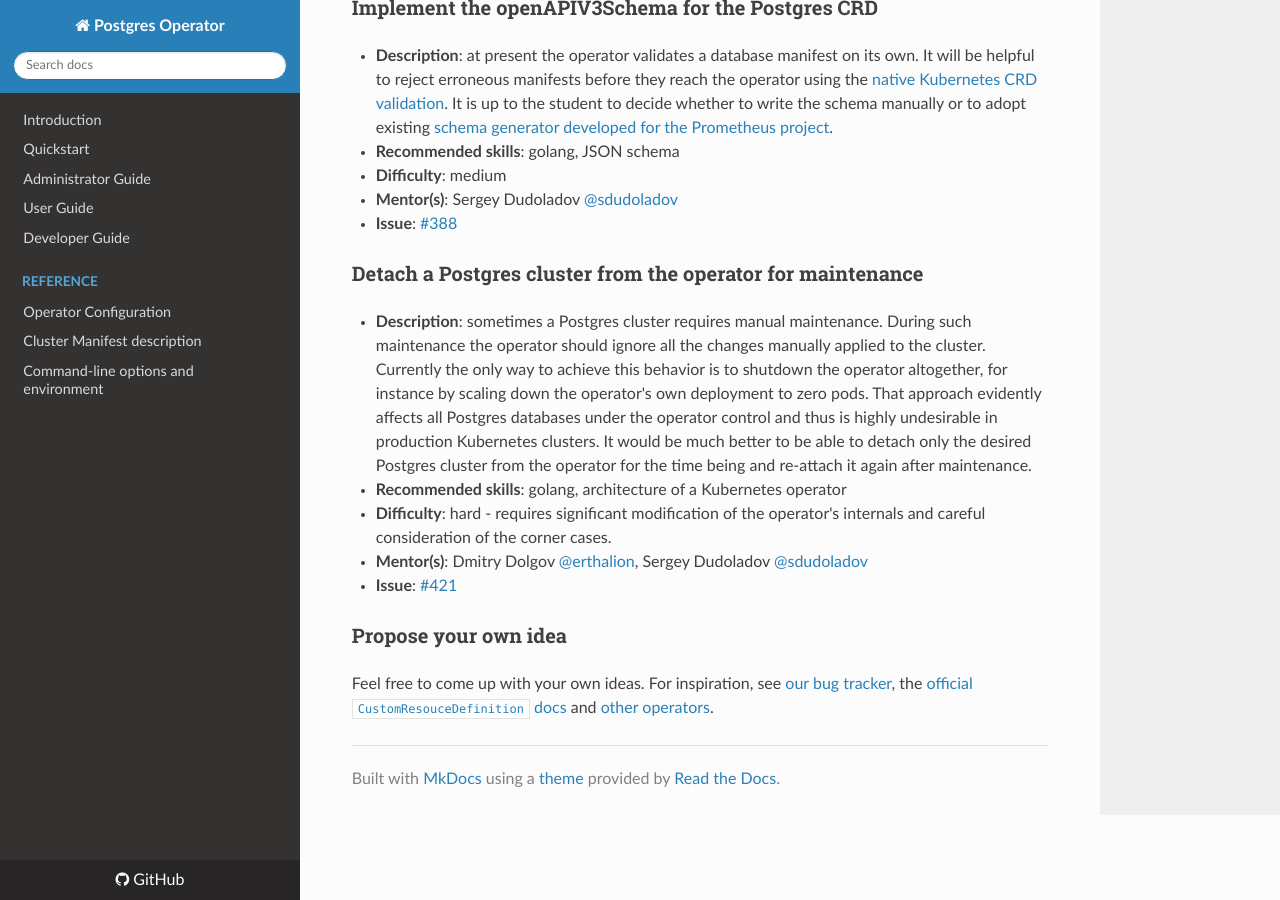
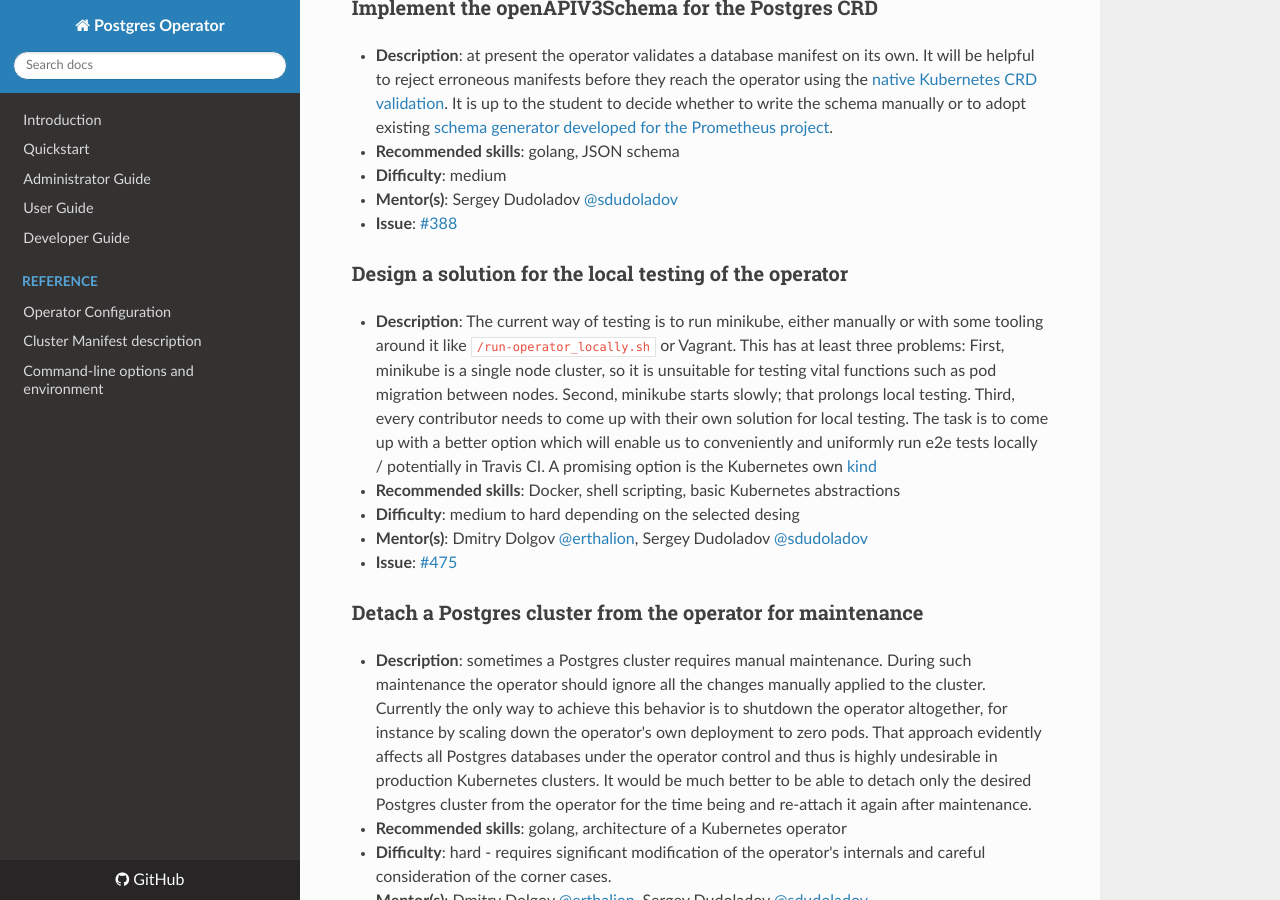
Before and after one commit to zalando/postgres-operator, an MkDocs documentation site: the page built from docs/gsoc-2019/ideas.md, in a window 1280 px wide and 900 px high, scrolled down 759 px. Built offline with MkDocs 1.6.1, drawn with Linux system fonts in a browser that asks for light colours; nearby versions of some CDN libraries; old or Windows-style settings are respelled for this version of MkDocs.

Commit message:
add one more task

```diff
--- a/docs/gsoc-2019/ideas.md
+++ b/docs/gsoc-2019/ideas.md
@@ -28,6 +28,17 @@ It will be helpful to reject erroneous manifests before they reach the operator
 * **Mentor(s)**: Sergey Dudoladov [@sdudoladov](https://github.com/sdudoladov)
 * **Issue**: [#388](https://github.com/zalando-incubator/postgres-operator/issues/388)
 
+###  Design a solution for the local testing of the operator
+
+* **Description**: The current way of testing is to run minikube, either manually or with some tooling around it like `/run-operator_locally.sh` or Vagrant. This has at least three problems:
+First, minikube is a single node cluster, so it is unsuitable for testing vital functions such as pod migration between nodes. Second, minikube starts slowly; that prolongs local testing.
+Third, every contributor  needs to come up with their own solution for local testing. The task is to come up with a better option which will enable us to conveniently and uniformly  run e2e tests locally / potentially in Travis CI.
+A promising option is the Kubernetes own [kind](https://github.com/kubernetes-sigs/kind)
+* **Recommended skills**: Docker, shell scripting, basic Kubernetes abstractions
+* **Difficulty**: medium to hard depending on the selected desing
+* **Mentor(s)**: Dmitry Dolgov [@erthalion](https://github.com/erthalion), Sergey Dudoladov [@sdudoladov](https://github.com/sdudoladov)
+* **Issue**: [#475](https://github.com/zalando-incubator/postgres-operator/issues/475)
+
 ### Detach a Postgres cluster from the operator for maintenance
 
 * **Description**: sometimes a Postgres cluster requires manual maintenance. During such maintenance the operator should ignore all the changes manually applied to the cluster.
```
